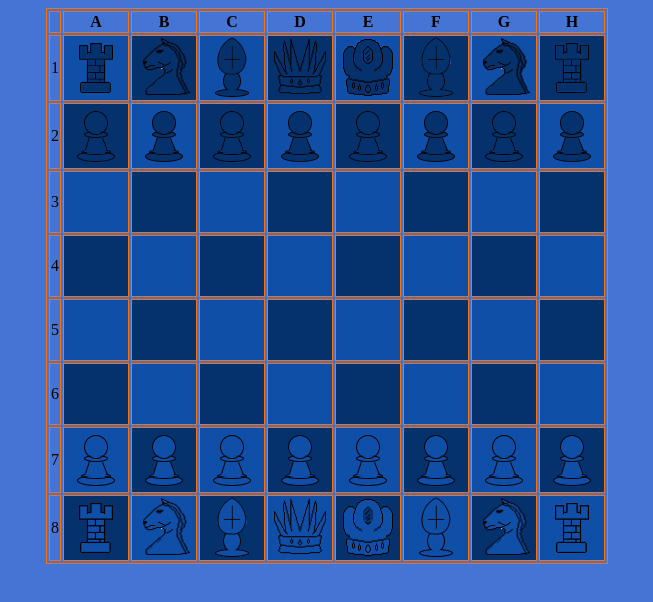
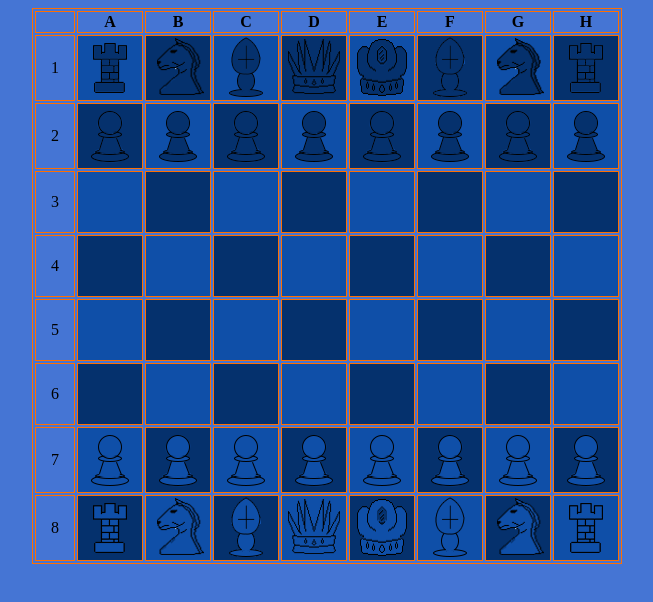
Before and after one commit to AniskovAlek/AniskovAlek.github.io, a plain HTML site: page chess.html in a window 1280 px wide. Shown: the whole page, without its empty margins (313-966 px from the left). Drawn offline with Linux system fonts and the light colour scheme.

Commit message:
Update chess.html

```diff
--- a/chess.html
+++ b/chess.html
@@ -5,7 +5,7 @@
   </head>
 
   <body>
-    <table width="550" height="550" border="1" align="center" bordercolor="#ff6f00">
+    <table border="1" align="center" bordercolor="#ff6f00">
       <col width="40">
       <tr><th></th><th>A</th><th>B</th><th>C</th><th>D</th><th>E</th><th>F</th><th>G</th><th>H</th></tr>
       <tr><td align="center">1</td><td class="white"><img src="Bl_To.png"></td><td class="black"><img src="Bl_Ho.png"></td><td class="white"><img src="Bl_Of.png"></td><td class="black"><img src="Bl_Fe.png"></td><td class="white"><img src="Bl_Ki.png"></td><td class="black"><img src="Bl_Of.png"></td><td class="white"><img src="Bl_Ho.png"></td><td class="black"><img src="Bl_To.png"></td></tr>
```
